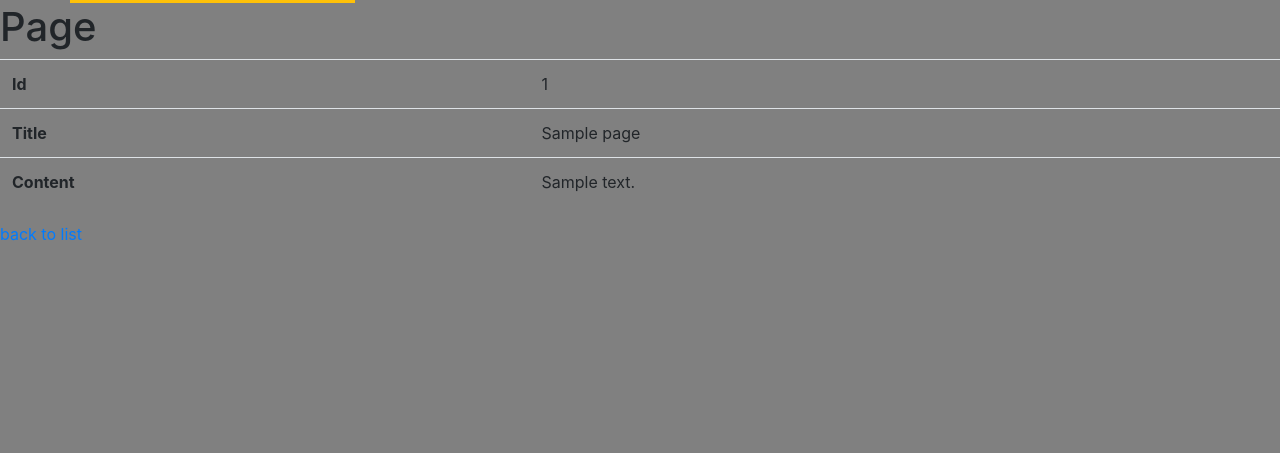
After one commit to mrlaowilly/site_educatif, a Symfony app: template templates/default/page.html.twig in a window 1280 px wide. The commit adds this page. Shown: the part 347-800 px from the top of the page. Run offline with Twig, Linux system fonts and the light colour scheme; the template is opened without the code that fills it: most values are stand-ins (such as "Sample title", 1, 10 or a date in 2020); some libraries are stand-ins or nearby versions.

Commit message:
Création du chemin pour revenir précèdament dans la page des blogs en cliquant sur back to list

```diff
--- a/templates/base.html.twig
+++ b/templates/base.html.twig
@@ -11,7 +11,7 @@
     <body>
         {% block header %}
             <nav class="navbar navbar-expand-lg navbar-light bg-primary">
-            <a class="navbar-brand" href="home"><img src="https://www.arc-registres.com/skin/frontend/sm-atom/arcregistres/images/blue/logo-footer.png" alt=""></a>
+            <a class="navbar-brand" href="{{ path('home') }}"><img src="https://www.arc-registres.com/skin/frontend/sm-atom/arcregistres/images/blue/logo-footer.png" alt=""></a>
             <button class="navbar-toggler" type="button" data-toggle="collapse" data-target="#navbarNav" aria-controls="navbarNav" aria-expanded="false" aria-label="Toggle navigation">
                 <span class="navbar-toggler-icon"></span>
             </button>
@@ -19,13 +19,13 @@
             <div class="collapse navbar-collapse" id="navbarNav">
                 <ul class="navbar-nav">
                     <li class="nav-item">
-                        <a class="nav-link" href="contact">CONTACT</a>
+                        <a class="nav-link" href="{{ path('contact') }}">CONTACT</a>
                     </li>
                     <li class="nav-item">
                         <a class="nav-link" href="#">REFERENCE</a>
                     </li>
                     <li class="nav-item">
-                        <a class="nav-link" href="apropos">A PROPOS</a>
+                        <a class="nav-link" href="{{ path('apropos') }}">A PROPOS</a>
                     </li>
                 </ul>
             </div>
--- a/templates/default/blog.html.twig
+++ b/templates/default/blog.html.twig
@@ -19,7 +19,7 @@
                 <td>{{ page.title }}</td>
                 <td>{{ page.content }}</td>
                 <td>
-                    <a href="{{ path('page_show', {'id': page.id}) }}">show</a>
+                    <a href="{{ path('blog_page_show', {'id': page.id}) }}">show</a>  <!-- Permet d'accéder à la page -->
                     {% if is_granted('ROLE_ADMIN') %}
                         <a href="{{ path('page_edit', {'id': page.id}) }}">edit</a>
                     {% endif %}
--- /dev/null
+++ b/templates/default/page.html.twig
@@ -0,0 +1,28 @@
+{% extends 'base.html.twig' %}
+
+{% block title %}Page{% endblock %}
+
+{% block body %}
+    <h1>Page</h1>
+
+    <table class="table">
+        <tbody>
+        <tr>
+            <th>Id</th>
+            <td>{{ page.id }}</td>
+        </tr>
+        <tr>
+            <th>Title</th>
+            <td>{{ page.title }}</td>
+        </tr>
+        <tr>
+            <th>Content</th>
+            <td>{{ page.content }}</td>
+        </tr>
+        </tbody>
+    </table>
+
+    <a href="{{ path('blog_show', {'id': page.blog.id}) }}">back to list</a>           <!-- On retourne au blog de la page -->
+
+
+{% endblock %}
```
Also changed, not shown: src/Controller/DefaultController.php (+12 -0 lines).
